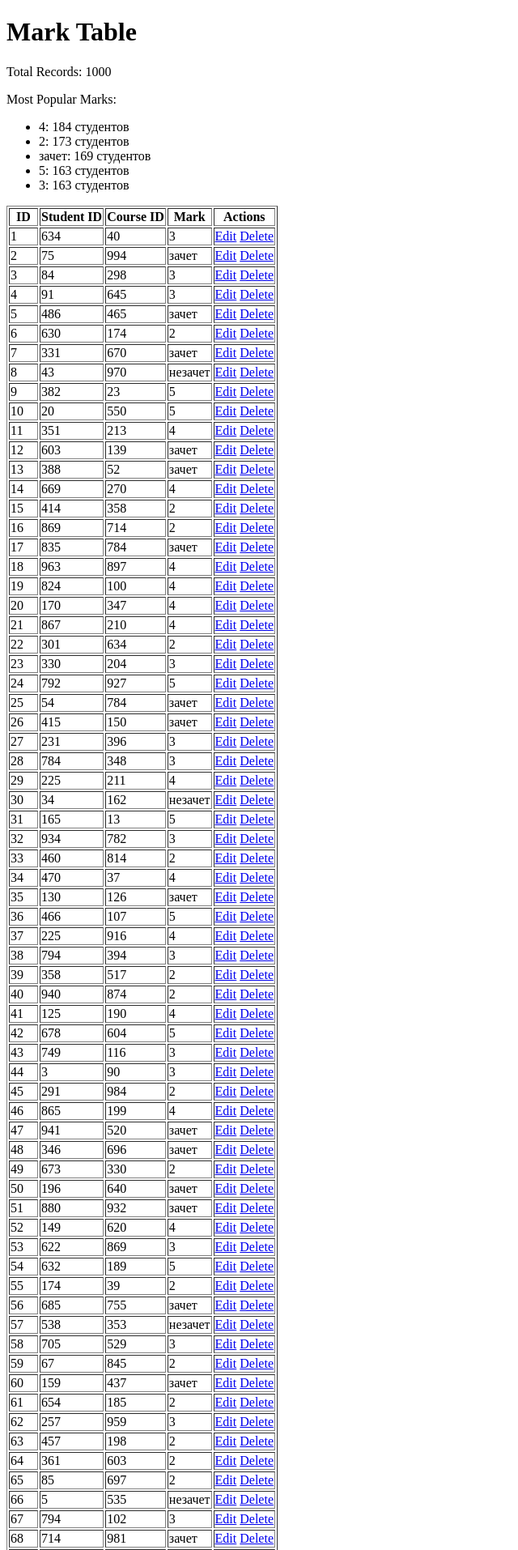
After one commit to alexdokinov/BD2, a Flask app: page /mark in a window 1280 px wide. The commit adds this page. Shown: the top 1914 px of the page at 81% size, without its empty margins (0-640 px from the left). Run offline with Flask 3, Linux system fonts and the light colour scheme; data comes from the database, SQL or seed files in the repository.

Commit message:
Добавлена страница Mark с оценками, проделаны аналогичные действия с ней. Добавлена возможность просмотра статистики по каждой из страниц. Заполнена таблица mark

```diff
--- a/main.py
+++ b/main.py
@@ -1,5 +1,6 @@
 from flask import Flask, render_template, request, redirect
 import sqlite3
+import random
 
 app = Flask(__name__)
 
@@ -30,6 +31,21 @@ def view_table():
     return redirect(f'/{selected_table}')
 
 
+def get_teachers_statistics():
+    connection = connect_db()
+    cursor = connection.cursor()
+
+    cursor.execute('SELECT COUNT(*) FROM Teachers')
+    total_records = cursor.fetchone()[0]
+
+    cursor.execute('SELECT first_name, COUNT(*) as count FROM Teachers GROUP BY first_name ORDER BY count DESC LIMIT 5')
+    popular_names = cursor.fetchall()
+
+    connection.close()
+
+    return {'total_records': total_records, 'popular_names': popular_names}
+
+
 @app.route('/teachers')
 def teachers():
     connection = connect_db()
@@ -38,9 +54,25 @@ def teachers():
     teachers_data = cursor.fetchall()
     connection.close()
 
-    print(teachers_data)  # Добавьте эту строку для отладки
+    teachers_statistics = get_teachers_statistics()
 
-    return render_template('teachers.html', data=teachers_data)
+    return render_template('teachers.html', data=teachers_data, statistics=teachers_statistics)
+
+
+def get_courses_statistics():
+    connection = connect_db()
+    cursor = connection.cursor()
+
+    cursor.execute('SELECT COUNT(*) FROM Courses')
+    total_records = cursor.fetchone()[0]
+
+    cursor.execute(
+        'SELECT name_of_course, COUNT(*) as count FROM Courses GROUP BY name_of_course ORDER BY count DESC LIMIT 5')
+    popular_courses = cursor.fetchall()
+
+    connection.close()
+
+    return {'total_records': total_records, 'popular_courses': popular_courses}
 
 
 @app.route('/courses')
@@ -51,9 +83,24 @@ def courses():
     courses_data = cursor.fetchall()
     connection.close()
 
-    print(courses_data)  # Добавьте эту строку для отладки
+    courses_statistics = get_courses_statistics()
 
-    return render_template('courses.html', data=courses_data)
+    return render_template('courses.html', data=courses_data, statistics=courses_statistics)
+
+
+def get_students_statistics():
+    connection = connect_db()
+    cursor = connection.cursor()
+
+    cursor.execute('SELECT COUNT(*) FROM Students')
+    total_records = cursor.fetchone()[0]
+
+    cursor.execute('SELECT city, COUNT(*) as count FROM Students GROUP BY city ORDER BY count DESC LIMIT 5')
+    popular_cities = cursor.fetchall()
+
+    connection.close()
+
+    return {'total_records': total_records, 'popular_cities': popular_cities}
 
 
 @app.route('/students')
@@ -64,9 +111,9 @@ def students():
     students_data = cursor.fetchall()
     connection.close()
 
-    print(students_data)  # Добавьте эту строку для отладки
+    students_statistics = get_students_statistics()
 
-    return render_template('students.html', data=students_data)
+    return render_template('students.html', data=students_data, statistics=students_statistics)
 
 
 @app.route('/results')
@@ -77,9 +124,38 @@ def results():
     results_data = cursor.fetchall()
     connection.close()
 
-    print(results_data)  # Добавьте эту строку для отладки
+    print(results_data)
 
     return render_template('results.html', data=results_data)
+
+
+def get_mark_statistics():
+    connection = connect_db()
+    cursor = connection.cursor()
+
+    cursor.execute('SELECT COUNT(*) FROM Mark')
+    total_records = cursor.fetchone()[0]
+
+    cursor.execute('SELECT mark, COUNT(*) as count FROM Mark GROUP BY mark ORDER BY count DESC LIMIT 5')
+    popular_marks = cursor.fetchall()
+
+    connection.close()
+
+    return {'total_records': total_records, 'popular_marks': popular_marks}
+
+
+@app.route('/mark')
+def mark():
+    connection = connect_db()
+    cursor = connection.cursor()
+    cursor.execute('SELECT * FROM Mark')
+    mark_data = cursor.fetchall()
+    connection.close()
+
+    mark_statistics = get_mark_statistics()
+
+    return render_template('mark.html', data=mark_data, statistics=mark_statistics)
+
 
 @app.route('/add_teacher', methods=['GET', 'POST'])
 def add_teacher():
@@ -97,6 +173,7 @@ def add_teacher():
 
     return render_template('add_teacher.html')
 
+
 @app.route('/delete_teacher/<int:teacher_id>')
 def delete_teacher(teacher_id):
     connection = connect_db()
@@ -106,6 +183,18 @@ def delete_teacher(teacher_id):
     connection.close()
 
     return redirect('/teachers')
+
+
+@app.route('/delete_mark/<int:mark_id>')
+def delete_mark(mark_id):
+    connection = connect_db()
+    cursor = connection.cursor()
+    cursor.execute('DELETE FROM Mark WHERE mark_id = ?', (mark_id,))
+    connection.commit()
+    connection.close()
+
+    return redirect('/mark')
+
 
 @app.route('/edit_teacher/<int:teacher_id>', methods=['GET', 'POST'])
 def edit_teacher(teacher_id):
@@ -121,13 +210,15 @@ def edit_teacher(teacher_id):
 
         connection = connect_db()
         cursor = connection.cursor()
-        cursor.execute('UPDATE Teachers SET first_name = ?, last_name = ? WHERE teacher_id = ?', (new_first_name, new_last_name, teacher_id))
+        cursor.execute('UPDATE Teachers SET first_name = ?, last_name = ? WHERE teacher_id = ?',
+                       (new_first_name, new_last_name, teacher_id))
         connection.commit()
         connection.close()
 
         return redirect('/teachers')
 
     return render_template('edit_teacher.html', teacher=teacher_data)
+
 
 @app.route('/add_course', methods=['GET', 'POST'])
 def add_course():
@@ -138,13 +229,15 @@ def add_course():
 
         connection = connect_db()
         cursor = connection.cursor()
-        cursor.execute('INSERT INTO Courses (name_of_course, teacher_id, type_of_course) VALUES (?, ?, ?)', (name_of_course, teacher_id, type_of_course))
+        cursor.execute('INSERT INTO Courses (name_of_course, teacher_id, type_of_course) VALUES (?, ?, ?)',
+                       (name_of_course, teacher_id, type_of_course))
         connection.commit()
         connection.close()
 
         return redirect('/courses')
 
     return render_template('add_course.html')
+
 
 @app.route('/delete_course/<int:course_id>')
 def delete_course(course_id):
@@ -155,6 +248,7 @@ def delete_course(course_id):
     connection.close()
 
     return redirect('/courses')
+
 
 @app.route('/edit_course/<int:course_id>', methods=['GET', 'POST'])
 def edit_course(course_id):
@@ -171,13 +265,37 @@ def edit_course(course_id):
 
         connection = connect_db()
         cursor = connection.cursor()
-        cursor.execute('UPDATE Courses SET name_of_course = ?, teacher_id = ?, type_of_course = ? WHERE course_id = ?', (new_name_of_course, new_teacher_id, new_type_of_course, course_id))
+        cursor.execute('UPDATE Courses SET name_of_course = ?, teacher_id = ?, type_of_course = ? WHERE course_id = ?',
+                       (new_name_of_course, new_teacher_id, new_type_of_course, course_id))
         connection.commit()
         connection.close()
 
         return redirect('/courses')
 
     return render_template('edit_course.html', course=course_data)
+
+
+@app.route('/edit_mark/<int:mark_id>', methods=['GET', 'POST'])
+def edit_mark(mark_id):
+    connection = connect_db()
+    cursor = connection.cursor()
+    cursor.execute('SELECT * FROM Mark WHERE mark_id = ?', (mark_id,))
+    mark_data = cursor.fetchone()
+    connection.close()
+
+    if request.method == 'POST':
+        new_mark = request.form['mark']
+
+        connection = connect_db()
+        cursor = connection.cursor()
+        cursor.execute('UPDATE Mark SET mark = ? WHERE mark_id = ?', (new_mark, mark_id))
+        connection.commit()
+        connection.close()
+
+        return redirect('/mark')
+
+    return render_template('edit_mark.html', mark_id=mark_id, mark_data=mark_data)
+
 
 @app.route('/add_student', methods=['GET', 'POST'])
 def add_student():
@@ -189,13 +307,15 @@ def add_student():
 
         connection = connect_db()
         cursor = connection.cursor()
-        cursor.execute('INSERT INTO Students (first_name, last_name, birthdate, city) VALUES (?, ?, ?, ?)', (first_name, last_name, birthdate, city))
+        cursor.execute('INSERT INTO Students (first_name, last_name, birthdate, city) VALUES (?, ?, ?, ?)',
+                       (first_name, last_name, birthdate, city))
         connection.commit()
         connection.close()
 
         return redirect('/students')
 
     return render_template('add_student.html')
+
 
 @app.route('/delete_student/<int:student_id>')
 def delete_student(student_id):
@@ -206,6 +326,7 @@ def delete_student(student_id):
     connection.close()
 
     return redirect('/students')
+
 
 @app.route('/edit_student/<int:student_id>', methods=['GET', 'POST'])
 def edit_student(student_id):
@@ -223,7 +344,9 @@ def edit_student(student_id):
 
         connection = connect_db()
         cursor = connection.cursor()
-        cursor.execute('UPDATE Students SET first_name = ?, last_name = ?, birthdate = ?, city = ? WHERE student_id = ?', (new_first_name, new_last_name, new_birthdate, new_city, student_id))
+        cursor.execute(
+            'UPDATE Students SET first_name = ?, last_name = ?, birthdate = ?, city = ? WHERE student_id = ?',
+            (new_first_name, new_last_name, new_birthdate, new_city, student_id))
         connection.commit()
         connection.close()
 
--- a/templates/index.html
+++ b/templates/index.html
@@ -15,6 +15,7 @@
             <option value="courses">Courses</option>
             <option value="students">Students</option>
             <option value="results">Results</option>
+            <option value="mark">Mark</option>
         </select>
         <input type="submit" value="View Table">
     </form>
--- /dev/null
+++ b/templates/mark.html
@@ -0,0 +1,41 @@
+<!DOCTYPE html>
+<html lang="en">
+<head>
+    <meta charset="UTF-8">
+    <meta http-equiv="X-UA-Compatible" content="IE=edge">
+    <meta name="viewport" content="width=device-width, initial-scale=1.0">
+    <title>Mark Table</title>
+</head>
+<body>
+    <h1>Mark Table</h1>
+    <p>Total Records: {{ statistics.total_records }}</p>
+    <p>Most Popular Marks:</p>
+    <ul>
+        {% for mark in statistics.popular_marks %}
+            <li>{{ mark[0] }}: {{ mark[1] }} студентов</li>
+        {% endfor %}
+    </ul>
+
+    <table border="1">
+        <tr>
+            <th>ID</th>
+            <th>Student ID</th>
+            <th>Course ID</th>
+            <th>Mark</th>
+            <th>Actions</th>
+        </tr>
+        {% for mark in data %}
+            <tr>
+                <td>{{ mark[0] }}</td>
+                <td>{{ mark[1] }}</td>
+                <td>{{ mark[2] }}</td>
+                <td>{{ mark[3]|escape }}</td>
+                <td>
+                    <a href="/edit_mark/{{ mark[0] }}">Edit</a>
+                    <a href="/delete_mark/{{ mark[0] }}" onclick="return confirm('Are you sure?')">Delete</a>
+                </td>
+            </tr>
+        {% endfor %}
+    </table>
+</body>
+</html>
--- a/templates/view_table.html
+++ b/templates/view_table.html
@@ -9,7 +9,6 @@
 <body>
     <h1>{{ table_name }} Table</h1>
     <table border="1">
-        <!-- Assuming all tables have the same structure with three columns -->
         <tr>
             <th>ID</th>
             <th>Column 1</th>
```
Also changed, not shown: templates/courses.html (+11 -5 lines), templates/edit_mark.html (added, +17 -0 lines), templates/students.html (+11 -5 lines), templates/teachers.html (+11 -5 lines), database.db (deleted), university.db, your_database.db (deleted).
